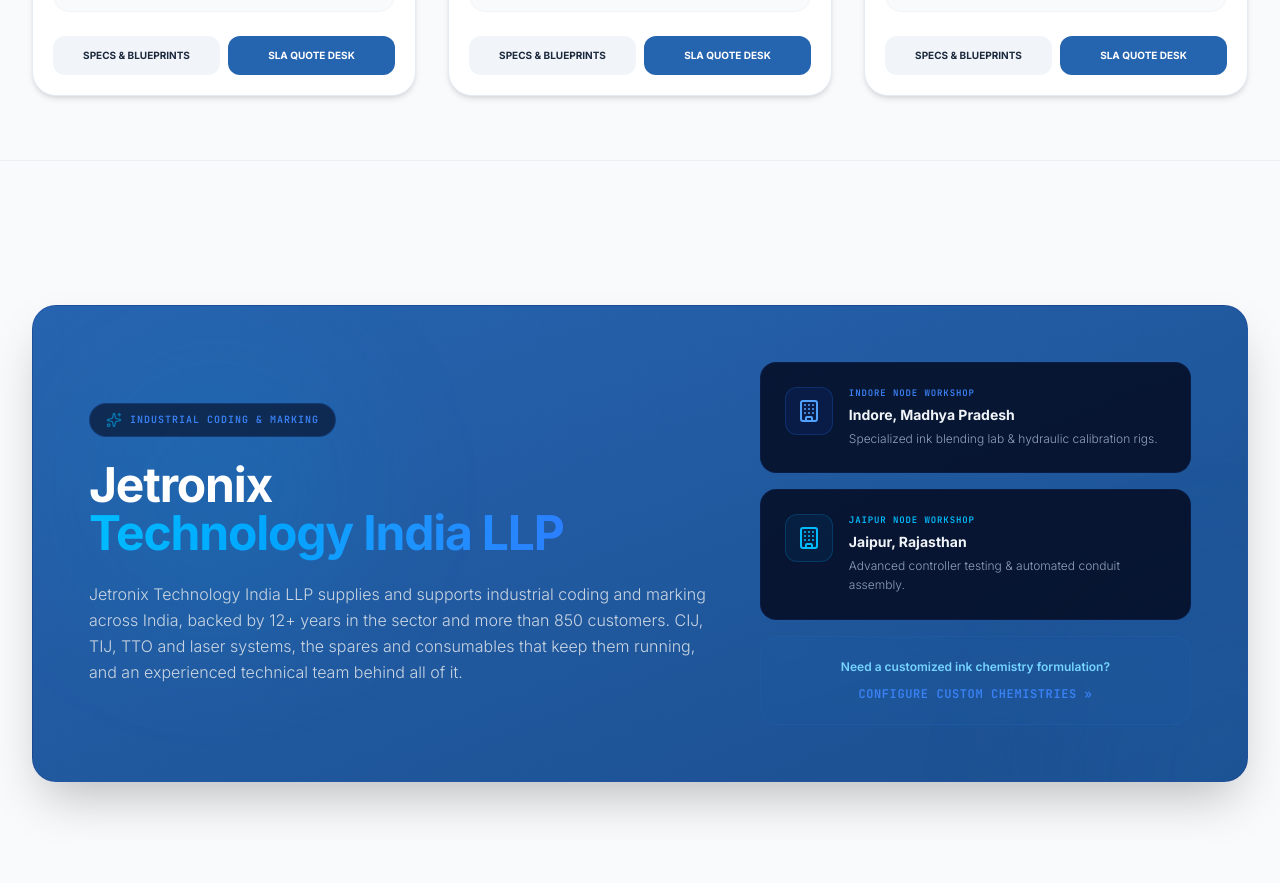
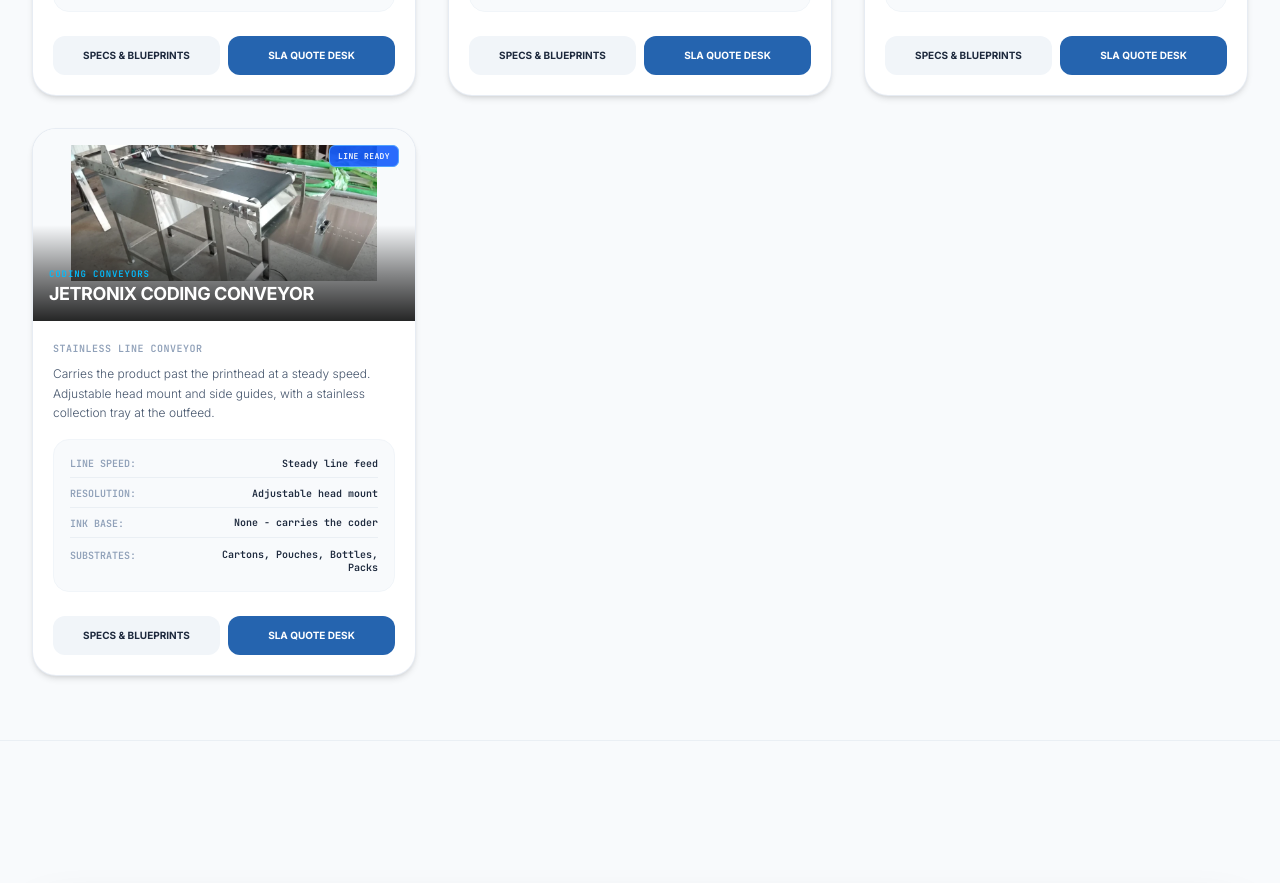
Before and after one commit to avnishtiwari456/jetronix-website, a React (Vite) app: page / in a window 1280 px wide. Shown: the part 2080-2963 px from the top of the page. Built offline with nearby package versions, Linux system fonts and the light colour scheme.

Commit message:
Show the coding conveyor in Our Products
It joins the six machines on the home page as a seventh card. The filter
row above them is built from the catalogue's own categories, so the
Conveyors pill was already there and now has something to show.

Co-Authored-By: Claude Opus 5 <noreply@anthropic.com>

```diff
--- a/src/components/HomeOverview.tsx
+++ b/src/components/HomeOverview.tsx
@@ -120,6 +120,23 @@ const featuredProducts = [
       substrates: "Film, Labels, Gloss Card"
     },
     badge: "Linx Distributed"
+  },
+  {
+    id: "jcv200",
+    categoryId: "conveyor",
+    name: "Jetronix Coding Conveyor",
+    category: "Coding Conveyors",
+    type: "Stainless Line Conveyor",
+    desc: "Carries the product past the printhead at a steady speed. Adjustable head mount and side guides, with a stainless collection tray at the outfeed.",
+    image: "/products/conveyor.jpg",
+    imageWebp: "/products/conveyor.webp",
+    specs: {
+      speed: "Steady line feed",
+      resolution: "Adjustable head mount",
+      ink: "None - carries the coder",
+      substrates: "Cartons, Pouches, Bottles, Packs"
+    },
+    badge: "Line Ready"
   }
 ];
 
```
